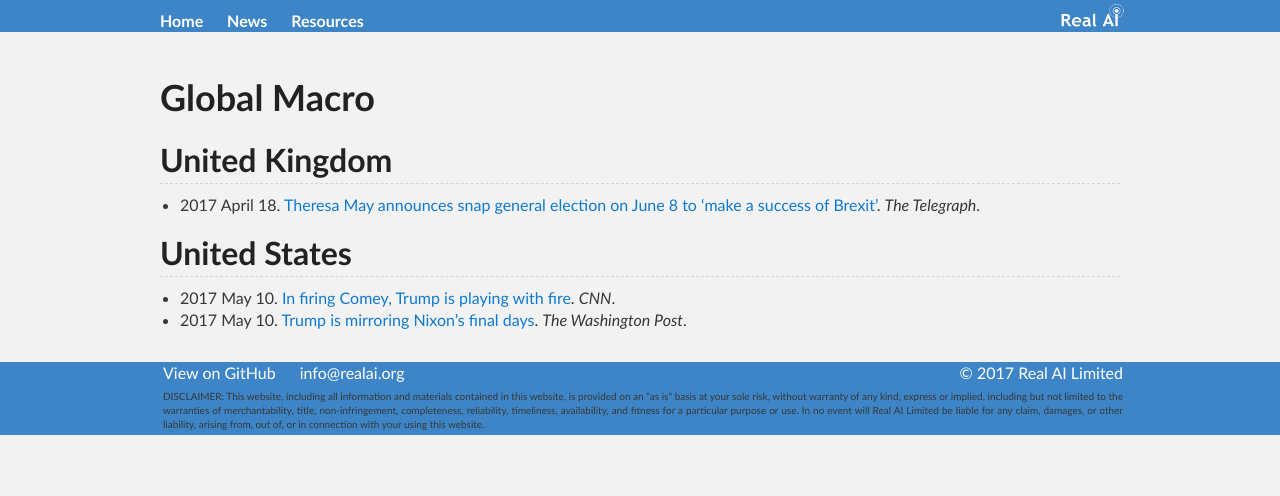
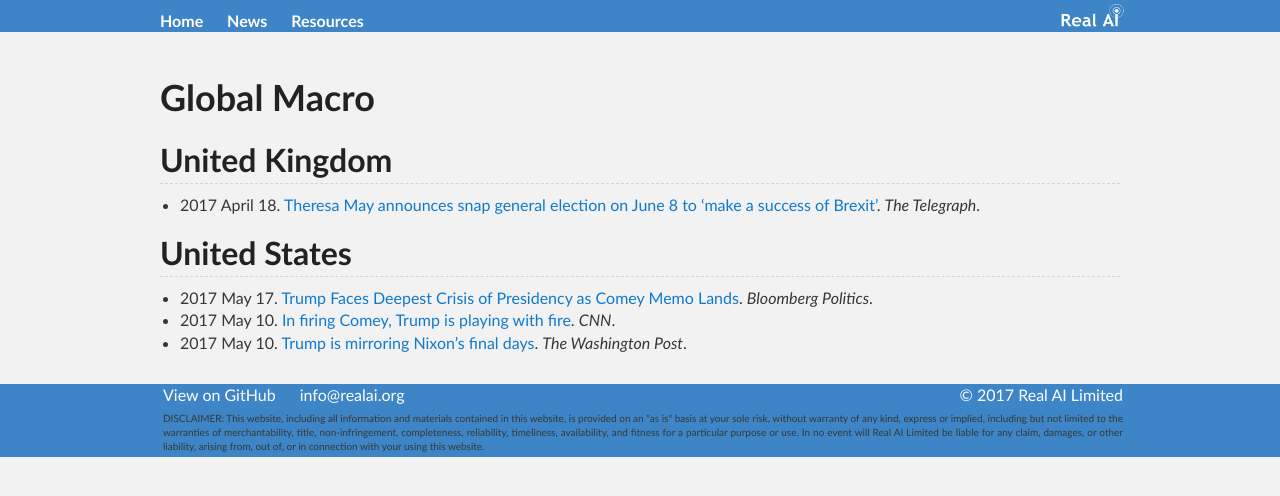
Before and after one commit to Tonywuhk/realai.org, a Jekyll site: the page built from macro.md, in a window 1280 px wide. Shown: the top 496 px of the page. Built offline with Jekyll 4.4.1, drawn with Linux system fonts in a browser that asks for light colours; our own code applies the rules of GitHub Pages for plain Markdown files; comment, search, counter and statistics services are not loaded; the repository's description, which GitHub fills in, is left out.

Commit message:
Update macro.md

```diff
--- a/macro.md
+++ b/macro.md
@@ -9,5 +9,6 @@ permalink: /macro/
 
 ## United States
 
+* 2017 May 17. [Trump Faces Deepest Crisis of Presidency as Comey Memo Lands](https://www.bloomberg.com/politics/articles/2017-05-17/trump-faces-deepest-crisis-of-presidency-as-comey-memo-surfaces). *Bloomberg Politics*.
 * 2017 May 10. [In firing Comey, Trump is playing with fire](http://edition.cnn.com/2017/05/09/opinions/trump-comey-huge-trouble-opinion-callan/). *CNN*.
 * 2017 May 10. [Trump is mirroring Nixon’s final days](https://www.washingtonpost.com/posteverything/wp/2017/05/10/trump-is-mirroring-nixons-final-days/). *The Washington Post*.
```
